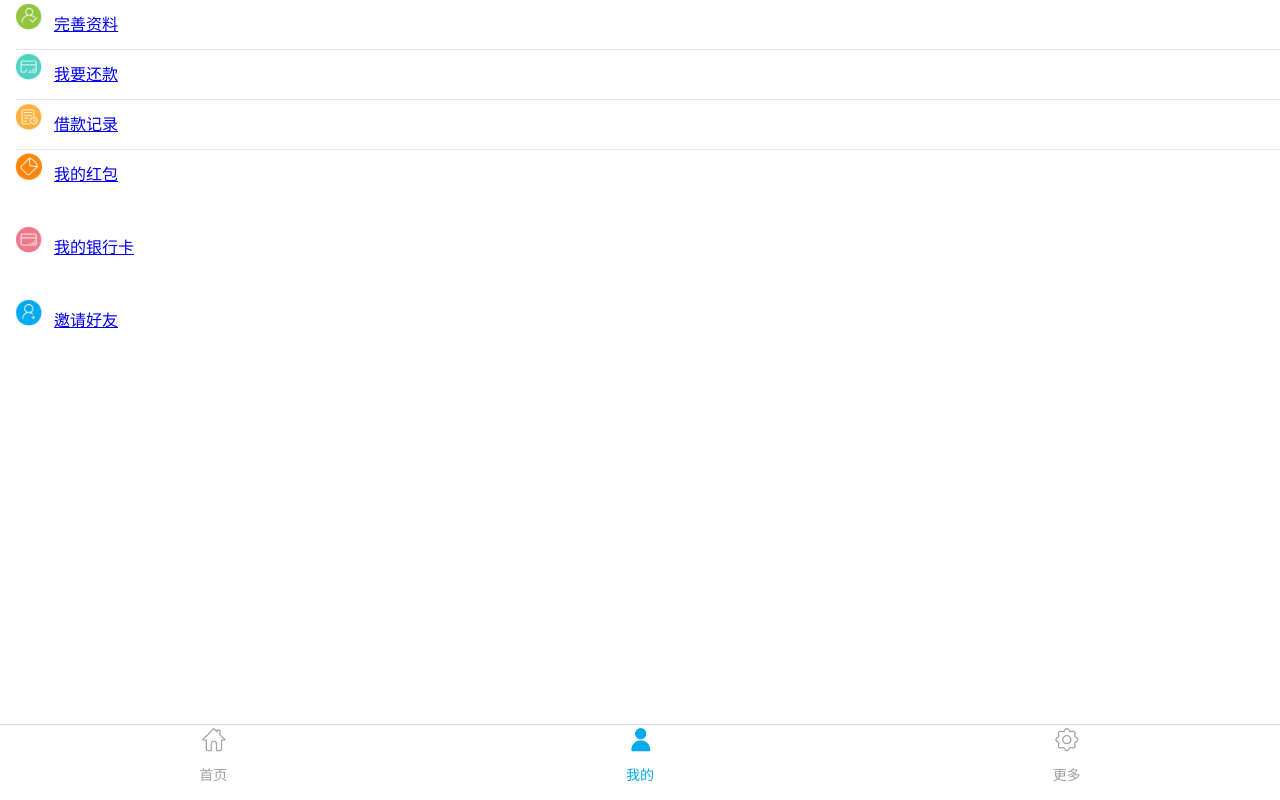
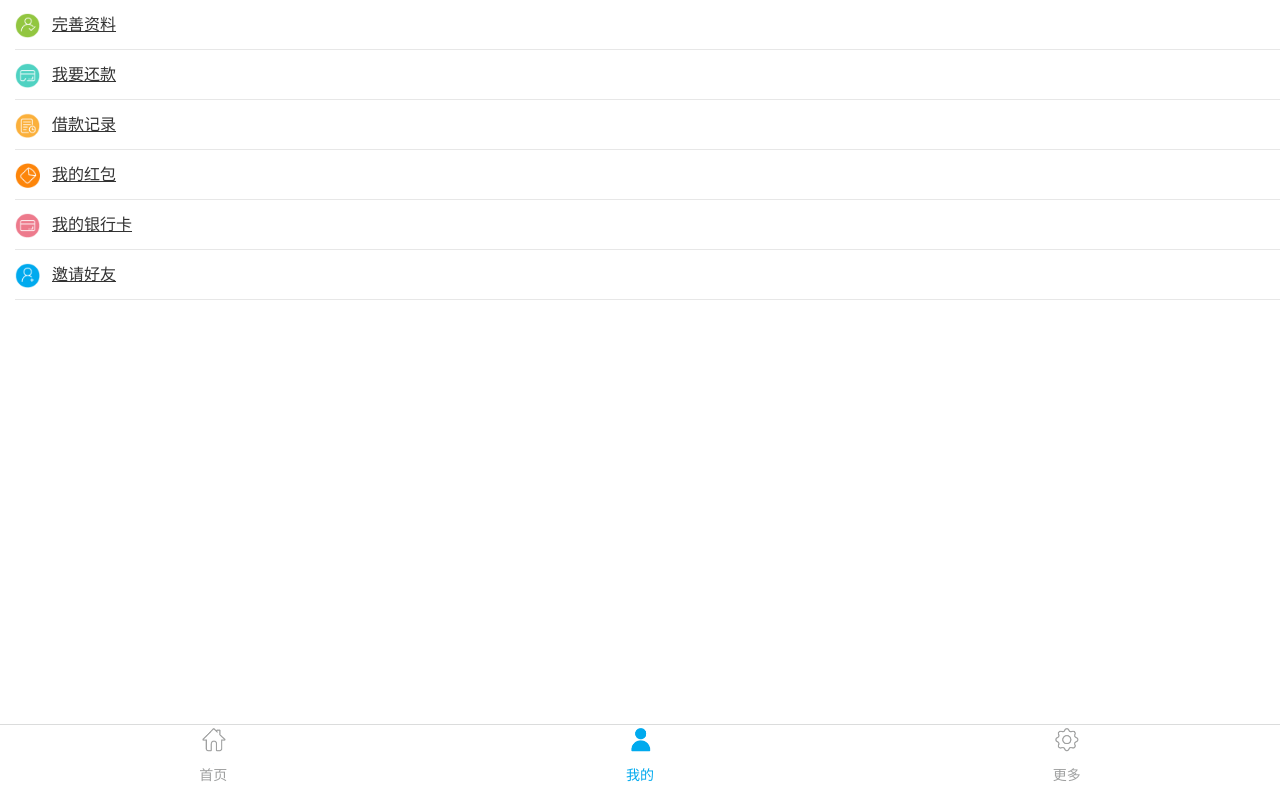
Before and after one commit to Fxd-web/fxd-web-app, a Vue app: page /me in a window 1280 px wide. Built offline with nearby package versions, Linux system fonts and the light colour scheme.

Commit message:
7.27-ycc

```diff
--- a/src/views/404.vue
+++ b/src/views/404.vue
@@ -4,7 +4,6 @@
   </div>
 </template>
 <style lang="scss" scoped>
-
 </style>
 <script>
     export default{
--- a/src/views/error.vue
+++ b/src/views/error.vue
@@ -7,6 +7,7 @@
 
 </style>
 <script>
+  /*eslint-disable*/
     export default{
     };
 </script>
--- a/src/views/home.vue
+++ b/src/views/home.vue
@@ -383,6 +383,7 @@
   }
 </style>
 <script type="text/ecmascript-6">
+  /*eslint-disable*/
   import swiper from '../components/ui/swiper';
   export default{
     data() {
--- a/src/views/me.vue
+++ b/src/views/me.vue
@@ -2,7 +2,7 @@
   <div>
     <ul>
       <li v-for="i in list">
-        <router-link :to="i.link">
+        <router-link :to="i.link" class="item">
           <img :src="i.icon" width="27">
           <span>{{ i.title }}</span>
         </router-link>
@@ -13,39 +13,46 @@
 <style lang="scss" scoped>
   li {
     background: #fff;
-    padding-left: 15px;
-    font-size: 16px;
-    line-height: 50px;
+    padding-left: .3rem;
+    font-size: .32rem;
+    line-height: 1rem;
     vertical-align: middle;
     position: relative;
+    .item{
+      color:#333;
+
+    }
     &:after {
       display: inline-block;
       position: absolute;
       bottom: 0;
-      left: 15px;
+      left: .3rem;
       content: '';
       height: 1px;
       background: #e7e7e7;
       width: 100%;
     }
-    &:first-child {
-      border-top: none;
-    }
-    &:nth-child(5), &:nth-child(6) {
-      border-top: none;
-      margin-top: 23px;
-    }
-    &:nth-child(4):after,&:nth-child(5):after, &:nth-child(6):after{
-      content: none;
-    }
+    /*&:first-child {*/
+      /*border-top: none;*/
+    /*}*/
+    /*&:nth-child(5), &:nth-child(6) {*/
+      /*border-top: none;*/
+      /*margin-top: .46rem;*/
+    /*}*/
+    /*&:nth-child(4):after,&:nth-child(5):after, &:nth-child(6):after{*/
+      /*!*content: none;*!*/
+    /*}*/
     img {
-      margin-right: 12px;
+      float:left;
+      margin-top:.25rem;
+      width:.5rem;
+      height:.5rem;
+      margin-right: .24rem;
     }
   }
-
 </style>
 <script>
-  /* eslint-disable */
+  /*eslint-disable*/
     export default{
         data(){
           return {
--- a/src/views/more.vue
+++ b/src/views/more.vue
@@ -67,7 +67,7 @@
   }
 </style>
 <script type="text/ecmascript-6">
-  /* eslint-disable */
+  /*eslint-disable*/
     export default{
         data(){
           return {
--- a/src/views/user/forgetPwd.vue
+++ b/src/views/user/forgetPwd.vue
@@ -29,6 +29,7 @@
   </div>
 </template>
 <style  lang="scss" scoped>
+  /*eslint-disable*/
   .forgetPwd {
     .phoneNumber {
       margin: 0.35rem auto;
--- a/src/views/user/login.vue
+++ b/src/views/user/login.vue
@@ -19,6 +19,7 @@
 </template>
 
 <style lang="scss" scoped>
+  /*eslint-disable*/
   .login {
     .login-logo{
       text-align: center;
--- a/src/views/user/register.vue
+++ b/src/views/user/register.vue
@@ -38,6 +38,7 @@
 </template>
 
 <style lang="scss" scoped>
+  /*eslint-disable*/
   .reg{
     .reg_ {
       margin-top:.35rem;
```
Also changed, not shown: src/views/footer/footer.vue (deleted, +0 -32 lines).
